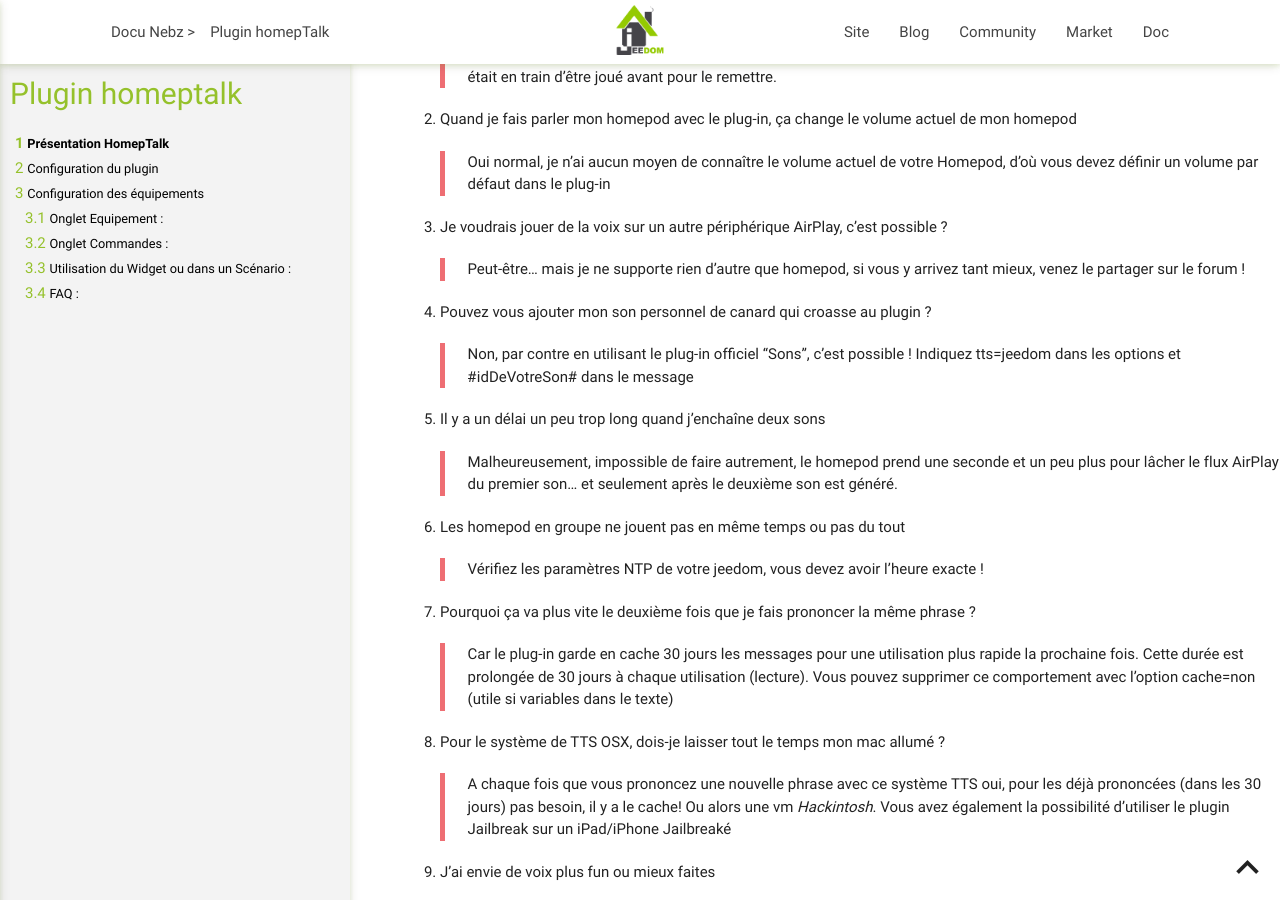
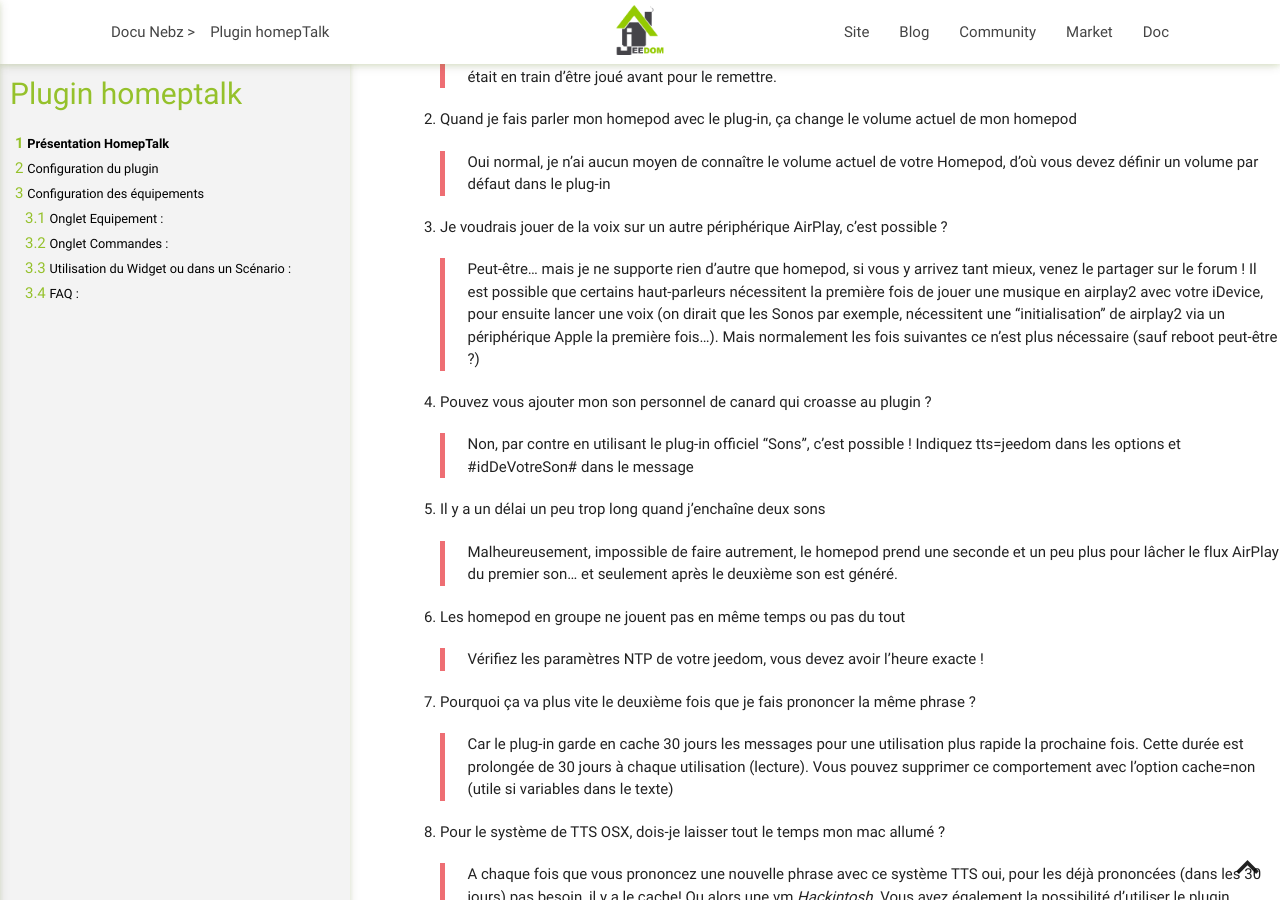
Before and after one commit to NebzHB/jeedom_docs, a Jekyll site: the page built from plugins/homepTalk/fr_FR/index.md, in a window 1280 px wide and 900 px high, scrolled down 3028 px. Built offline with Jekyll 4.4.1, drawn with Linux system fonts in a browser that asks for light colours.

Commit message:
Update index.md

```diff
--- a/plugins/homepTalk/fr_FR/index.md
+++ b/plugins/homepTalk/fr_FR/index.md
@@ -116,6 +116,7 @@
 >Oui normal, je n'ai aucun moyen de connaître le volume actuel de votre Homepod, d'où vous devez définir un volume par défaut dans le plug-in
 3. Je voudrais jouer de la voix sur un autre périphérique AirPlay, c'est possible ?
 >Peut-être... mais je ne supporte rien d'autre que homepod, si vous y arrivez tant mieux, venez le partager sur le forum !
+>Il est possible que certains haut-parleurs nécessitent la première fois de jouer une musique en airplay2 avec votre iDevice, pour ensuite lancer une voix (on dirait que les Sonos par exemple, nécessitent une "initialisation" de airplay2 via un périphérique Apple la première fois...). Mais normalement les fois suivantes ce n'est plus nécessaire (sauf reboot peut-être ?)
 4. Pouvez vous ajouter mon son personnel de canard qui croasse au plugin ?
 >Non, par contre en utilisant le plug-in officiel "Sons", c'est possible ! Indiquez tts=jeedom dans les options et #idDeVotreSon# dans le message
 5. Il y a un délai un peu trop long quand j'enchaîne deux sons
```
